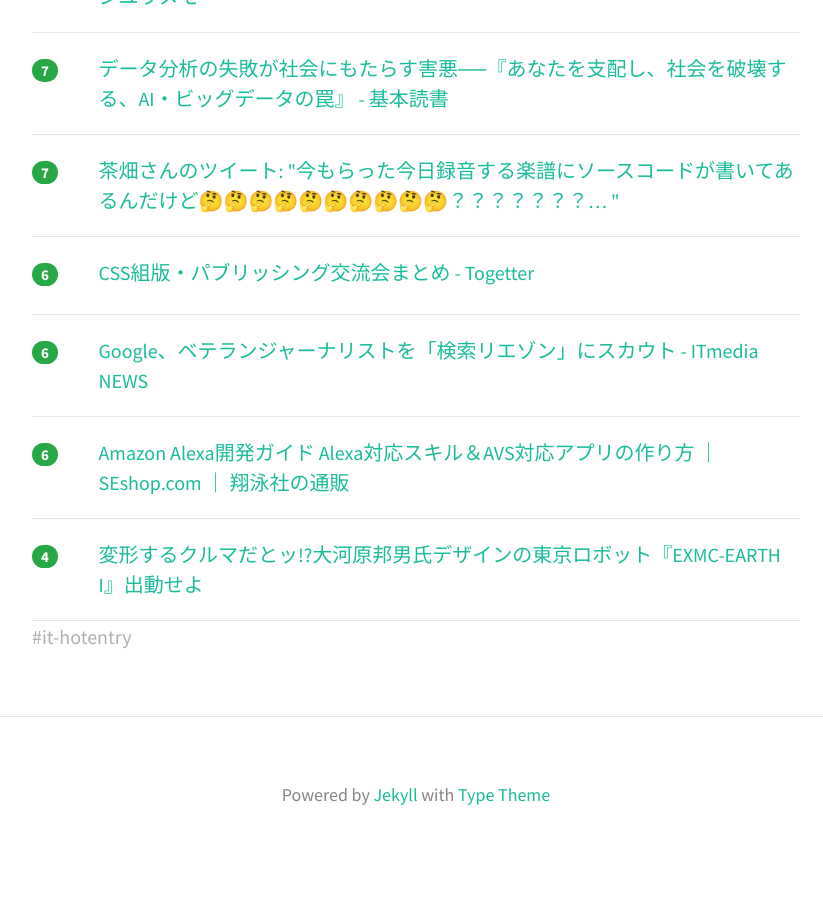
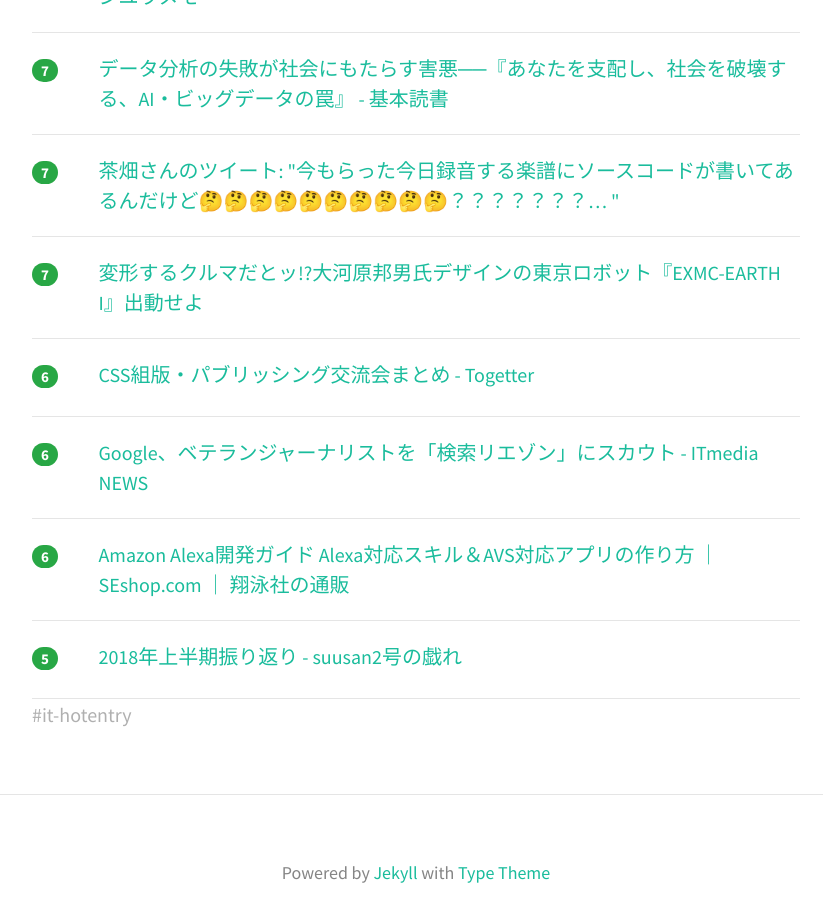
Before and after one commit to yatta47/hatena-matome-site, a Jekyll site: the page built from _posts/2018-07-02-hatena.md, in a window 1280 px wide and 900 px high, scrolled down 1191 px. Shown: the whole window, without its empty margins (224-1047 px from the left). Built offline with Jekyll 4.4.1, drawn with Linux system fonts in a browser that asks for light colours; nearby versions of some CDN libraries; before the commit the page ends 2063 px from its top, so only the background shows below that; part of the change alters nothing that is shown; some of the changed text lies outside the part shown.

Commit message:
Updated 2018-07-02

```diff
--- a/_posts/2018-07-02-hatena.md
+++ b/_posts/2018-07-02-hatena.md
@@ -1,18 +1,18 @@
 ---
 layout: post
 title:  "2018-07-02 はてぶIT"
-date:   2018-07-02 05:00:42
+date:   2018-07-02 06:00:46
 tags: [it-hotentry]
 ---
-16 件のデータあり
+17 件のデータあり
 
 <hr><div class="row">
-<div class="col-1"><span class="badge badge-pill badge-success h2">23</span></div>
+<div class="col-1"><span class="badge badge-pill badge-success h2">24</span></div>
 <div class="col-11"><a href='https://www.publickey1.jp/blog/18/slack_1.html' target='_blank'>Slack、全ユーザーが接続できなくなった大規模障害の原因はバッチ処理にバグがあったためと報告 － Publickey</a></div>
 </div>
 <hr>
 <div class="row">
-<div class="col-1"><span class="badge badge-pill badge-success h2">21</span></div>
+<div class="col-1"><span class="badge badge-pill badge-success h2">22</span></div>
 <div class="col-11"><a href='https://shiumachi.hatenablog.com/entry/2018/07/02/005538' target='_blank'>「女性エンジニア」発言についての私的見解 - 科学と非科学の迷宮</a></div>
 </div>
 <hr>
@@ -67,6 +67,11 @@ tags: [it-hotentry]
 </div>
 <hr>
 <div class="row">
+<div class="col-1"><span class="badge badge-pill badge-success h2">7</span></div>
+<div class="col-11"><a href='https://www.digimonostation.jp/0000145638/' target='_blank'>変形するクルマだとッ!?大河原邦男氏デザインの東京ロボット『EXMC-EARTH I』出動せよ</a></div>
+</div>
+<hr>
+<div class="row">
 <div class="col-1"><span class="badge badge-pill badge-success h2">6</span></div>
 <div class="col-11"><a href='https://togetter.com/li/1242554' target='_blank'>CSS組版・パブリッシング交流会まとめ - Togetter</a></div>
 </div>
@@ -82,7 +87,7 @@ tags: [it-hotentry]
 </div>
 <hr>
 <div class="row">
-<div class="col-1"><span class="badge badge-pill badge-success h2">4</span></div>
-<div class="col-11"><a href='https://www.digimonostation.jp/0000145638/' target='_blank'>変形するクルマだとッ!?大河原邦男氏デザインの東京ロボット『EXMC-EARTH I』出動せよ</a></div>
+<div class="col-1"><span class="badge badge-pill badge-success h2">5</span></div>
+<div class="col-11"><a href='http://suzan2go.hatenablog.com/entry/2018/07/01/234746' target='_blank'>2018年上半期振り返り - suusan2号の戯れ</a></div>
 </div>
 <hr>
```
